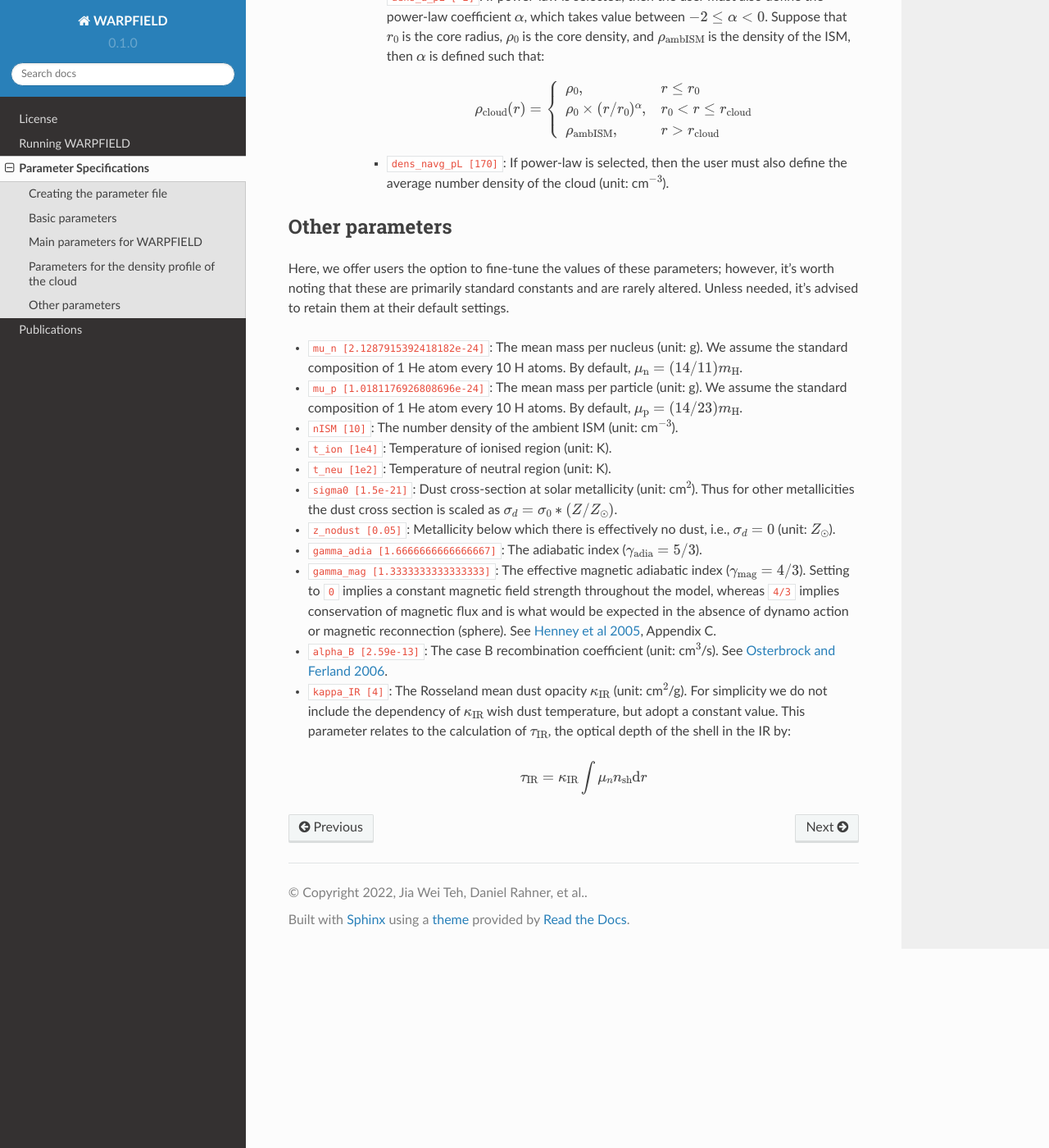
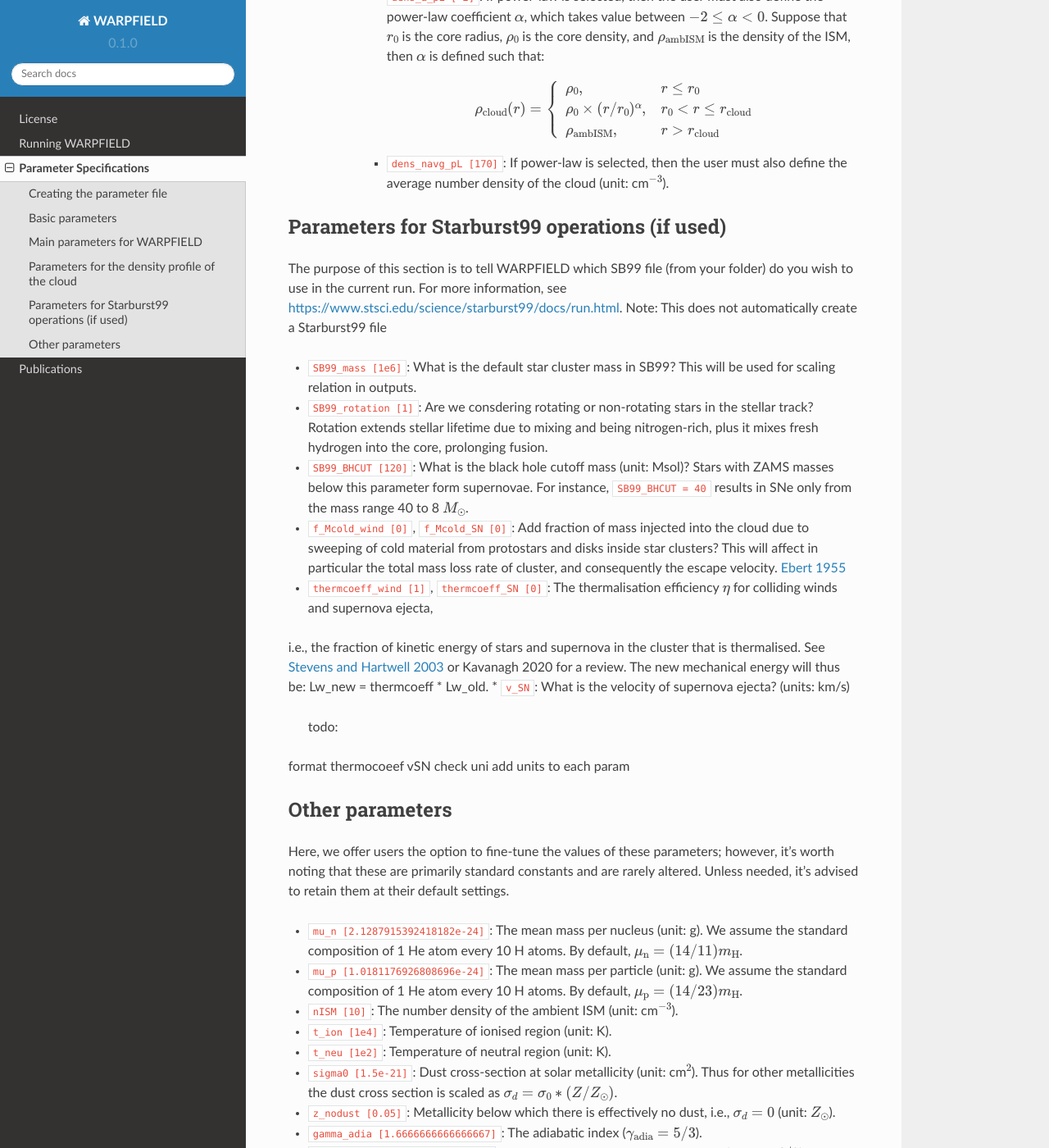
Before and after one commit to JiaWeiTeh/warpfield3, a Sphinx documentation site: the page built from docs/source/parameters.rst, in a window 1280 px wide and 1400 px high, scrolled down 2218 px. Shown: the whole window at 82% size. Built offline with Sphinx 7.4.7 and the Read the Docs theme 2.0.0, drawn with Linux system fonts in a browser that asks for light colours; some of the changed text lies outside the part shown.

Commit message:
Updated some documentation

```diff
--- a/docs/source/parameters.rst
+++ b/docs/source/parameters.rst
@@ -33,9 +33,9 @@ Basic parameters
 
 These set the basic parameters for the run.
 
-* ``model_name [WARPFIELD_DEFAULT]``: The model name. This sets the prefix for all output filenames. WARNING: Do not include spaces.
+* ``model_name [def_name]``: The model name. This sets the prefix for all output filenames. Include only alphabets, numbers, and '_'.
 * ``out_dir [def_dir]``: The directory for output files. This is the absolute path in which output files will be stored. The default directory is the root directory in which WARPFIELD is being run.
-* ``verbose [1]``: The output intensity level in terminal. ``1`` for minimal output, ``2`` for basic output, and ``3`` for everything.
+* ``verbose [2]``: The output intensity level in terminal. ``1`` for minimal output, ``2`` for basic output, and ``3`` for everything.
 * ``output_format [ASCII]``: The output format. In the future we will implement options for FITS files.
 
 Main parameters for WARPFIELD
@@ -85,6 +85,28 @@ This section sets the density profile, :math:`\rho(r)`, of the cloud.
         * ``dens_navg_pL [170]``: If power-law is selected, then the user must also define the average number density of the cloud (unit: cm\ :math:`^{-3}`).
 
 
+Parameters for Starburst99 operations (if used)
+-----------------------------------------------
+
+The purpose of this section is to tell WARPFIELD which SB99 file (from your folder) do you wish to use in the current run.
+For more information, see https://www.stsci.edu/science/starburst99/docs/run.html.
+Note: This does not automatically create a Starburst99 file
+
+* ``SB99_mass [1e6]``: What is the default star cluster mass in SB99? This will be used for scaling relation in outputs.
+* ``SB99_rotation [1]``: Are we consdering rotating or non-rotating stars in the stellar track? Rotation extends stellar lifetime due to mixing and being nitrogen-rich, plus it mixes fresh hydrogen into the core, prolonging fusion.
+* ``SB99_BHCUT [120]``: What is the black hole cutoff mass (unit: Msol)? Stars with ZAMS masses below this parameter form supernovae. For instance, ``SB99_BHCUT = 40`` results in SNe only from the mass range 40 to 8 :math:`M_\odot`.
+* ``f_Mcold_wind [0]``, ``f_Mcold_SN [0]``: Add fraction of mass injected into the cloud due to sweeping of cold material from protostars and disks inside star clusters? This will affect in particular the total mass loss rate of cluster, and consequently the escape velocity. `Ebert 1955 <https://ui.adsabs.harvard.edu/abs/1955ZA.....37..217E/abstract>`_
+* ``thermcoeff_wind [1]``, ``thermcoeff_SN [0]``: The thermalisation efficiency :math:`\eta` for colliding winds and supernova ejecta,
+i.e., the fraction of kinetic energy of stars and supernova in the cluster that is thermalised. See `Stevens and Hartwell 2003 <https://ui.adsabs.harvard.edu/abs/2020Ap%26SS.365....6K/abstract>`_ or Kavanagh 2020 for a review. The new mechanical energy will thus be: Lw_new = thermcoeff * Lw_old.
+* ``v_SN``: What is the velocity of supernova ejecta? (units: km/s)
+
+
+        todo:
+format thermocoeef
+vSN check uni
+add units to each param
+
+
 Other parameters
 ----------------
 
```
Also changed, not shown: 3 other files.
